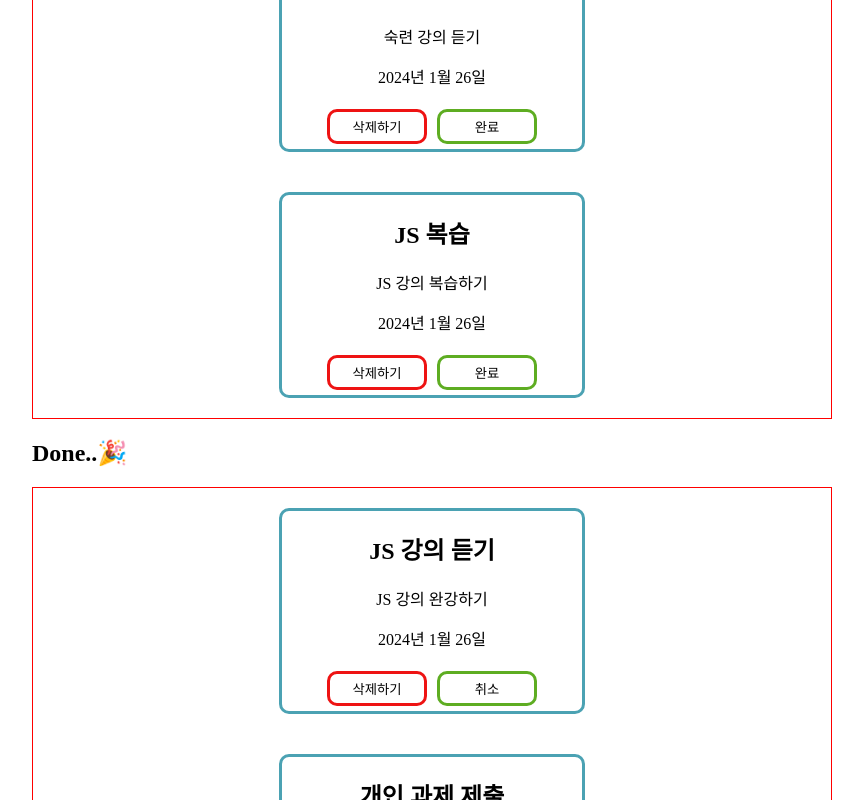
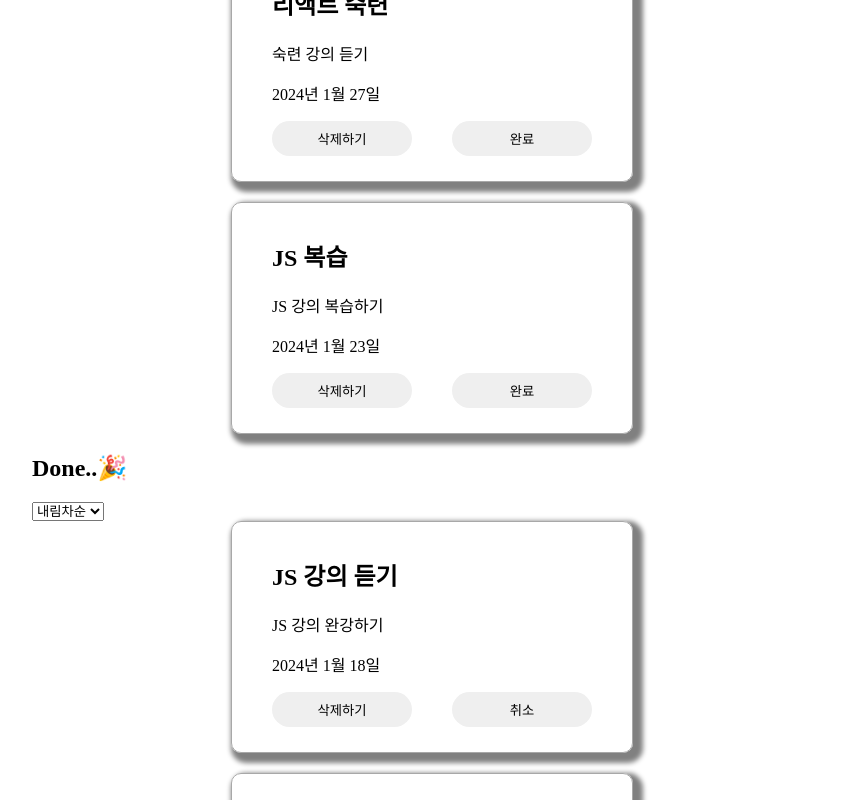
Before and after one commit to dpwl032/React, a React (Create React App) app: page / in a window 1280 px wide. Shown: the part 520-1320 px from the top of the page, without its empty margins (208-1071 px from the left). Built offline with nearby package versions, Linux system fonts and the light colour scheme.

Commit message:
sortOrder 기능

```diff
--- a/src/App.css
+++ b/src/App.css
@@ -40,8 +40,17 @@ height: 100%;
   border: none;
   /* margin-left: 10px; */
 }
+.add-button{
+  border-radius: 10px;
+  height: 35px;
+  width: 100px;
+  border:  3px solid hsla(190, 64%, 39%, 0.821);
+  background-color: hsla(190, 64%, 39%, 0.821);
+  margin: 5px;
+  color: white;
+}
 
-/*todo card*/
+/* todo card
 .todo-lists-css{
 display: flex;
 flex-wrap: wrap;
@@ -61,7 +70,7 @@ align-items: center;
 }
 
 /*버튼*/
-.add-button{
+/* .add-button{
   border-radius: 10px;
   height: 35px;
   width: 100px;
@@ -70,21 +79,61 @@ align-items: center;
   margin: 5px;
   color: white;
 }
+.button-css{
+  border: 1px solid black;
+  display: flex;
+  justify-content: space-between;
 
+  width: 250px;
+
+}
+*/
 .cancel-button{
-  border-radius: 10px;
-  height: 35px;
-  width: 100px;
-  background-color: transparent;
-  border: 3px solid rgb(238, 19, 19);
-  margin: 5px;
+  background-color: 3px solid rgb(238, 19, 19);
+}
+*/
+.rest-button{
+  background-color: 3px solid rgb(94, 173, 34);
 }
 
-.rest-button{
+.wrap-working{
+  /* border: 1px solid black; */
+  display: flex;
+  flex-direction: column;
+  justify-content: center;
+  align-items: center;
+  gap: 20px;
+
+}
+.todo-lists-css {
+  border: 1px solid rgb(168, 168, 168);
   border-radius: 10px;
+  box-shadow: 5px 5px 5px 5px gray;
+  width: 400px;
+  height: 230px;
+  display: flex;
+  flex-direction: column;
+  justify-content: center;
+  align-items: center;
+  gap: 50px;
+}
+.card-list {
+  width: 80%;
+  height: 200px;
+  /* text-align: center; */
+  gap: 50px;
+}
+
+.buttons{
+
+  width: 100%;
   height: 35px;
-  width: 100px;
-  background-color: transparent;
-  border: 3px solid rgb(94, 173, 34);
-  margin: 5px;
+  display: flex;
+  justify-content: space-between;
+
 }
+.buttons > button {
+  width: 140px;
+  border-radius: 30px;
+  border: transparent;
+}
--- a/src/App.jsx
+++ b/src/App.jsx
@@ -4,69 +4,31 @@ import Header from './component/Header';
 import { useState } from 'react';
 import Buttons from './component/Buttons';
 import DoneButtons from './component/DoneButtons';
+import TodoForm from './component/TodoForm';
+import TodoList from './component/TodoList';
+// eslint-disable-line no-unused-vars
 
 function App() {
   //Working
   //배열 state화
     const [toDoLists, setTodoLists] = useState(
       [{id:1, title:'리액트 입문', text:'입문 강의 복습하기', deadline: '2024-01-26',isDone:false},
-      {id:2, title:'리액트 숙련', text:'숙련 강의 듣기',deadline: '2024-01-26', isDone:false},
-      {id:3, title:'JS 복습', text:'JS 강의 복습하기',deadline: '2024-01-26', isDone:false},]
+      {id:2, title:'리액트 숙련', text:'숙련 강의 듣기',deadline: '2024-01-27', isDone:false},
+      {id:3, title:'JS 복습', text:'JS 강의 복습하기',deadline: '2024-01-23', isDone:false},]
     );
 
-    //input값 state화
+    //input값 state화 ---> form으로 변경
     const [title, setTitle] = useState('');
     const [text, setText] = useState('');
     const [deadline, setDeadline] = useState('');
 
-    //제목 입력 시 input값과 동기화
-    // const addTitleHandler =(event) =>{
-    //   setTitle(event.target.value)
-    // }
-    // //내용 입력 시 input값과 동기화
-    // const addTextHandler =(event) =>{
-    //   setText(event.target.value)
-    // }
+    const newTodoList = (newTodoList) => {
+      setTodoLists((toDoLists) =>
+   [newTodoList, ...toDoLists])
 
 
-    const addTodoListHandler = (e)=>{
-      e.preventDefault();
-
-      const title = e.target.title.value;
-      const text = e.target.text.value;
-      const deadline = e.target.deadline.value;
-
-      const newTodoList = {
-        id: toDoLists.length+1,
-        title,
-        text,
-        deadline,
-        idDone : false,
-      }
-
-      console.log(newTodoList);
-      setTodoLists([...toDoLists,newTodoList]);
     }
 
-
-
-
-
-
-    //버튼 클릭 시 내용 추가
-    const addTodoList = (e) =>{
-      const newTodoList = {
-        id: toDoLists.length+1,
-        title,
-        text,
-        deadline,
-        idDone : false,
-      }
-      setTodoLists([...toDoLists,newTodoList]);
-      setTitle("");
-      setText("");
-      setDeadline("");
-    }
 
     //삭제하기(working)
     const removeToDoList = (id) =>{
@@ -77,8 +39,8 @@ function App() {
 ////////////////////////////////////////////////////
     //done state화
     const [doneLists, setDoneLists] = useState(
-      [{id:1, title:'JS 강의 듣기', text:'JS 강의 완강하기',deadline: '2024-01-26',isDone:true},
-      {id:2, title:'개인 과제 제출', text:'리액트 개인과제',deadline: '2024-01-26',isDone:true},
+      [{id:1, title:'JS 강의 듣기', text:'JS 강의 완강하기',deadline: '2024-01-18',isDone:true},
+      {id:2, title:'개인 과제 제출', text:'리액트 개인과제',deadline: '2024-01-12',isDone:true},
       ]
     );
 
@@ -88,23 +50,13 @@ function App() {
       setDoneLists(newDoneList);
     }
 
-    // const [working, setWorking] = useState(toDoLists);
-    // const [done, setDone] = useState(doneLists);
 
-/////////////////////////////////////////////////////////////////////////////
-  //완료버튼시 --> done
+
+
     const addDoneList = (id) =>{
       const changeDone = toDoLists.filter((items)=>items.id ===id);
-  //  const a = {...changeDone};
-  //  const b = {...a};
-  //  a.id=1515;
-  //  console.log(a);
-    // const a = ...changeDone;
       const changeDoneList = {...changeDone[0]}
-      changeDoneList.id = doneLists.length+1;
       changeDoneList.isDone = true;
-
-
       setDoneLists([...doneLists,changeDoneList]);
 
       //원래 리스트에서 삭제
@@ -117,7 +69,6 @@ function App() {
       // submit 이벤트가 일어나면 새로고침방지. submit 관련 태그 고유의 동작 금지
       const cancelDone = doneLists.filter((items)=>items.id ===id);
       const resultList = {...cancelDone[0]}
-      resultList.id = toDoLists.length+1;
       resultList.isDone = true;
 
       setTodoLists([...toDoLists, resultList]);
@@ -126,42 +77,102 @@ function App() {
         setDoneLists(chandDoneList);
       }
 
-  return (<div className='content-wrap'>
-      <div className='contents'><Header>
 
-        <nav className='input-wrap'>
-        <form className='input-contents' onSubmit={addTodoListHandler}>
-            &nbsp; 제목&nbsp;<input type="text" name="title"/>
-              &nbsp; 내용&nbsp;<input type="text" name="text"/>
-              <input type="date" name="deadline"  min="2024-01-01" max="2025-01-01"/>
-              <button className="add-button" type="submit"
-                >추가하기</button>
-            </form>
+
+
+      //////////////////////////////
+
+
+  const [sortOrder, setSortOrder] = useState('asc');
+
+  const doListSortHandler = (e) =>{
+
+   const newTodoList = [...toDoLists].sort((a,b)=>{
+
+      if(e === 'asc'){
+        return new Date(a.deadline) - new Date(b.deadline);
+      }
+      return new Date(b.deadline) - new Date(a.deadline);
+   })
+   setTodoLists(newTodoList);
+  }
+
+///
+const doneListSortHandler = (e) =>{
+
+  const newDoneList = [...doneLists].sort((a,b)=>{
+
+     if(e === 'asc'){
+       return new Date(a.deadline) - new Date(b.deadline);
+     }
+     return new Date(b.deadline) - new Date(a.deadline);
+  })
+  setDoneLists(newDoneList);
+ }
 
 
 
 
-        </nav>
 
-          <section><h2>Working..🔥</h2></section>
-              <div className='todo-lists-css'>
+
+  return (<div className='content-wrap'>
+      <div className='contents'>
+        <Header/>
+          <nav className='input-wrap'>
+            <TodoForm newTodoList={newTodoList}/>
+          </nav>
+
+
+
+
+
+          <section>
+            <h2>Working..🔥</h2>
+            <select onChange={(e)=>doListSortHandler(e.target.value)} DoLists={DoLists}>
+           <option  name="sortOrder" value="desc"> 내림차순  </option>
+            <option name="sortOrder" value="asc">오름차순  </option>
+            </select>
+
+
+            </section>
+              <div className='wrap-working'>
 
                 {toDoLists.map(function (items){
           return <DoLists
                           toDoLists={toDoLists}
                           items={items}
                           addDoneList={addDoneList}
-                          removeToDoList={removeToDoList} />})}</div>
+                          removeToDoList={removeToDoList}
+                          doListSortHandler={doListSortHandler} />})}
 
-          <section><h2>Done..🎉</h2></section>
-                <div className='todo-lists-css'>
+
+
+
+            </div>
+
+<section><h2>Done..🎉</h2>
+<select onChange={(e)=>doneListSortHandler(e.target.value)} DoneList={DoneList}>
+           <option  name="sortOrder" value="desc"> 내림차순  </option>
+            <option name="sortOrder" value="asc">오름차순  </option>
+            </select>
+
+</section>
+                <div className='wrap-working'>
+
                 {doneLists.map(function (items){
           {/* onSubmit은 form 안에 있을 때만 사용 가능, onClick은 상관없음 */}
           return <DoneList doneLists={doneLists}
                           items={items}
                           addWorkingList={addWorkingList}
-                          removeDoneList={removeDoneList}/>})}</div>
-              </Header>
+                          removeDoneList={removeDoneList}
+                          doneListSortHandler={doneListSortHandler}/>})}
+
+
+
+
+          </div>
+
+
             </div>
 
           </div>
@@ -170,7 +181,7 @@ function App() {
       };
 
 //todo 컴포넌트 분리
-const DoLists = ({toDoLists,items,addDoneList,removeToDoList}) =>{
+const DoLists = ({toDoLists,items,addDoneList,removeToDoList,ascEventHandler}) =>{
 
   const today = new Date(items.deadline);
   const dateString = today.toLocaleDateString('ko-KR', {
@@ -179,18 +190,27 @@ const DoLists = ({toDoLists,items,addDoneList,removeToDoList}) =>{
       day: 'numeric'
   });
 
+
+
   return (
-<div key={toDoLists.id} className='todo-list-css'>
-      <h2>{items.title}</h2>
+<div key={toDoLists.id} className='todo-lists-css'>
+    <div className='card-list'>
+    <h2>{items.title}</h2>
       <p>{items.text}</p>
       <p>{dateString}</p>
+      <div className='buttons'>
       <Buttons onClick={()=>removeToDoList(items.id)}>삭제하기</Buttons>
       <DoneButtons onClick={()=>addDoneList(items.id)}>완료</DoneButtons>
+      </div>
+    </div>
+
+
+
       </div>
   );
 };
 
-
+////////////////////////////////////////////////////////////////
 //done 컴포넌트 분리
 
 const DoneList = ({doneLists,items,addWorkingList,removeDoneList}) =>{
@@ -204,12 +224,19 @@ const DoneList = ({doneLists,items,addWorkingList,removeDoneList}) =>{
 
 
   return (
-<div key={doneLists.id} className='todo-list-css'>
-      <h2>{items.title}</h2>
+<div key={doneLists.id} className='todo-lists-css'>
+<div className='card-list'>
+
+<h2>{items.title}</h2>
       <p>{items.text}</p>
       <p>{dateString}</p>
+      <div className='buttons'>
       <Buttons onClick={()=>removeDoneList(items.id)}>삭제하기</Buttons>
       <DoneButtons onClick={()=>addWorkingList(items.id)}>취소</DoneButtons>
+      </div>
+</div>
+
+
       </div>
   );
 };
--- a/src/component/Buttons.jsx
+++ b/src/component/Buttons.jsx
@@ -2,7 +2,7 @@ import React from 'react'
 
 function Buttons(props) {
 
-
+//className="cancel-button"
     return <button className="cancel-button" onClick={props.onClick}>{props.children}</button>;
 
 }
--- a/src/component/DoneButtons.jsx
+++ b/src/component/DoneButtons.jsx
@@ -1,6 +1,7 @@
 import React from 'react'
 
 function DoneButtons(props) {
+    //className="rest-button"
     return<button className="rest-button" onClick={props.onClick}>{props.children}</button>;
 }
 
--- /dev/null
+++ b/src/component/TodoForm.jsx
@@ -0,0 +1,37 @@
+import React from 'react'
+
+function TodoForm({newTodoList}) {
+
+    const addTodoListHandler = (e)=>{
+        e.preventDefault();
+
+        const title = e.target.title.value;
+        const text = e.target.text.value;
+        const deadline = e.target.deadline.value;
+
+        if(!deadline || !title || !text){
+            alert("빈 내용없이 입력해주세요!");
+
+            return;        }
+
+        newTodoList({ id: crypto.randomUUID(),
+            title,
+            text,
+            deadline,
+            idDone : false,
+        });
+         e.target.reset();
+        }
+
+  return (
+    <form className='input-contents' onSubmit={addTodoListHandler}>
+    &nbsp; 제목&nbsp;<input type="text" name="title"/>
+      &nbsp; 내용&nbsp;<input type="text" name="text"/>
+      &nbsp; <input type="date" name="deadline"  min="2024-01-01" max="2025-01-01"/>
+          <button className="add-button" type="submit"
+        >추가하기</button>
+    </form>
+  )
+}
+
+export default TodoForm;
--- /dev/null
+++ b/src/component/TodoList.jsx
@@ -0,0 +1,9 @@
+import React from 'react'
+
+function TodoList() {
+  return (
+    <div>TodoList</div>
+  )
+}
+
+export default TodoList
```
Also changed, not shown: src/component/Contorller.jsx (deleted), src/component/TodoItem.jsx (added).
